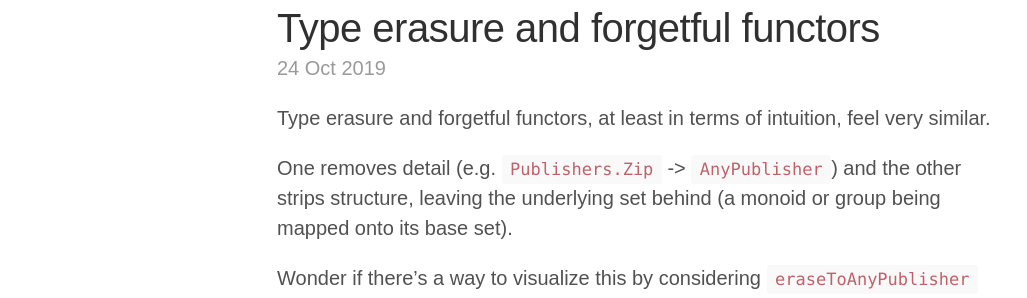
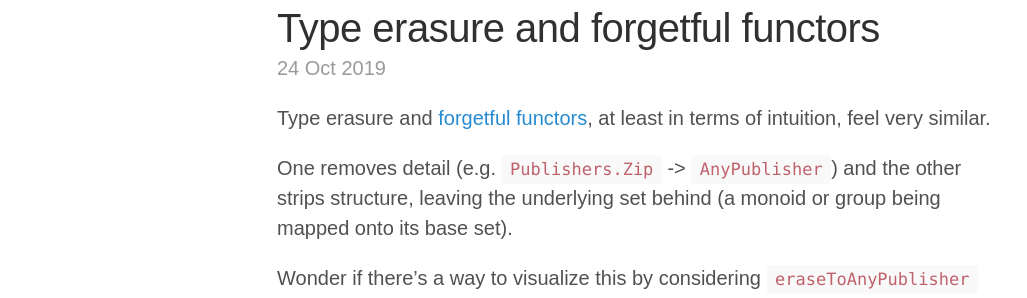
Before and after one commit to rvsrvs/jasdev.github.io, a Jekyll site: the page built from _notes/type-erasure-forgetful-functor.md, in a window 1280 px wide. Shown: the part 129-427 px from the top of the page, without its empty margins (3-1030 px from the left). Built offline with Jekyll 4.4.1, drawn with Linux system fonts in a browser that asks for light colours; some web fonts are replaced.

```diff
--- a/_notes/type-erasure-forgetful-functor.md
+++ b/_notes/type-erasure-forgetful-functor.md
@@ -4,7 +4,7 @@ title: Type erasure and forgetful functors
 date: 2019-10-24
 ---
 
-Type erasure and forgetful functors, at least in terms of intuition, feel very similar.
+Type erasure and [forgetful functors](https://en.wikipedia.org/wiki/Forgetful_functor), at least in terms of intuition, feel very similar.
 
 One removes detail (e.g. [`Publishers.Zip`](https://developer.apple.com/documentation/combine/publishers/zip) -> [`AnyPublisher`](https://developer.apple.com/documentation/combine/anypublisher)) and the other strips structure, leaving the underlying set behind (a monoid or group being mapped onto its base set).
 
--- a/index.html
+++ b/index.html
@@ -18,7 +18,7 @@ First time here? Posts suffixed with an asterisk are some of my favorites.
 <div class="posts">
   <h3>Mathematics and Engineering</h3>
   <div class="post-link">
-    <a href="/notes">Category Theory and Functional (Reactive) Programming Diary</a>
+    <a href="/notes">Category Theory and Functional (Reactive) Programming Diary*</a>
   </div>
 
   {% assign technical = site.posts | where:"type","engineering" %}
```
